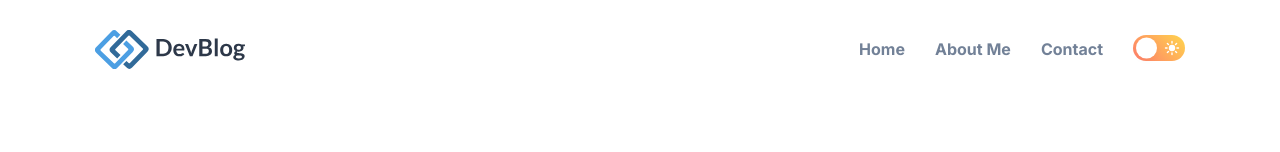
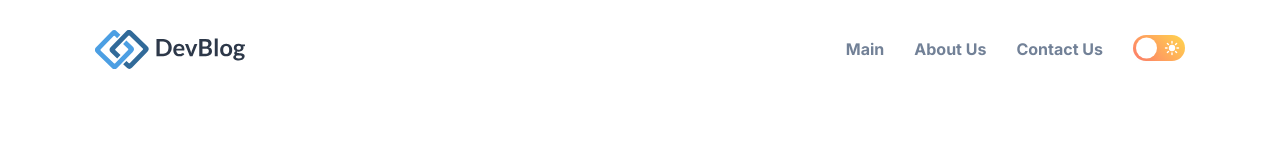
Before and after one commit to codingstella/personal-blog-website, a plain HTML site: page index.html in a window 1280 px wide. Shown: the top 152 px of the page. Drawn offline with nearby package versions, Linux system fonts and the light colour scheme.

Commit message:
Changes in index.html file.

```diff
--- a/index.html
+++ b/index.html
@@ -61,15 +61,15 @@
           <ul class="desktop-nav">
 
             <li>
-              <a href="#" class="nav-link">Home</a>
+              <a href="#" class="nav-link">Main</a>
             </li>
 
             <li>
-              <a href="#" class="nav-link">About Me</a>
+              <a href="#" class="nav-link">About Us</a>
             </li>
 
             <li>
-              <a href="#" class="nav-link">Contact</a>
+              <a href="#" class="nav-link">Contact Us</a>
             </li>
 
           </ul>
@@ -93,15 +93,15 @@
 
             <ul>
               <li class="nav-item">
-                <a href="#" class="nav-link">Home</a>
+                <a href="#" class="nav-link">Hero</a>
               </li>
 
               <li class="nav-item">
-                <a href="#" class="nav-link">About Me</a>
+                <a href="#" class="nav-link">About Us</a>
               </li>
 
               <li class="nav-item">
-                <a href="#" class="nav-link">Contact</a>
+                <a href="#" class="nav-link">Contact Us</a>
               </li>
             </ul>
 
```
